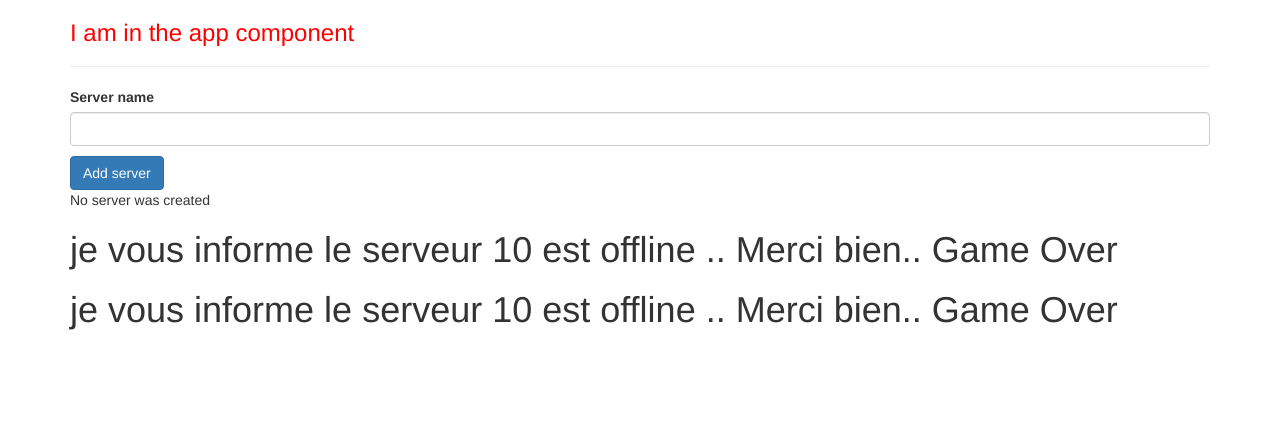
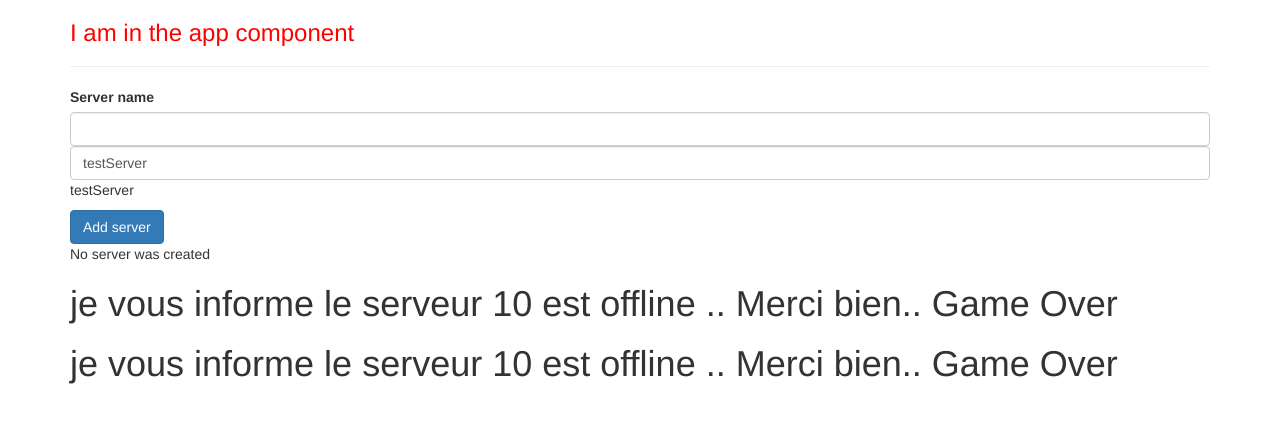
Before and after one commit to SoufieneOUERTANI/02-The-Basics---my-first-app, an Angular app: page / in a window 1280 px wide. Shown: the top 422 px of the page. Built offline with nearby package versions, Linux system fonts and the light colour scheme.

Commit message:
33 - 2 ways binding - [(ngModel)] = "data"

```diff
--- a/src/app/app.module.ts
+++ b/src/app/app.module.ts
@@ -4,6 +4,7 @@
 import { AppComponent } from './app.component';
 import { ServerComponent } from './server/server.component';
 import { ServersComponent } from './servers/servers.component';
+import {FormsModule} from '@angular/forms'
 
 @NgModule({
   declarations: [
@@ -12,7 +13,8 @@
     ServersComponent
   ],
   imports: [
-    BrowserModule
+    BrowserModule,
+    FormsModule
   ],
   providers: [],
   bootstrap: [AppComponent]
--- a/src/app/servers/servers.component.html
+++ b/src/app/servers/servers.component.html
@@ -3,6 +3,11 @@
     type="text"
     class="form-control"
     (input)="onUpdateServerName($event)"
+>
+<input
+    type="text"
+    class="form-control"
+    [(ngModel)]="serverName"
 >
 <p>{{serverName}}</p>
 <button
--- a/src/app/servers/servers.component.ts
+++ b/src/app/servers/servers.component.ts
@@ -14,7 +14,7 @@
 
   allowNewServer = false;
   serverCreationStatus = "No server was created";
-  serverName='';
+  serverName='testServer';
   constructor(){
     setTimeout(() => this.allowNewServer=true, 2000);
   }
```
